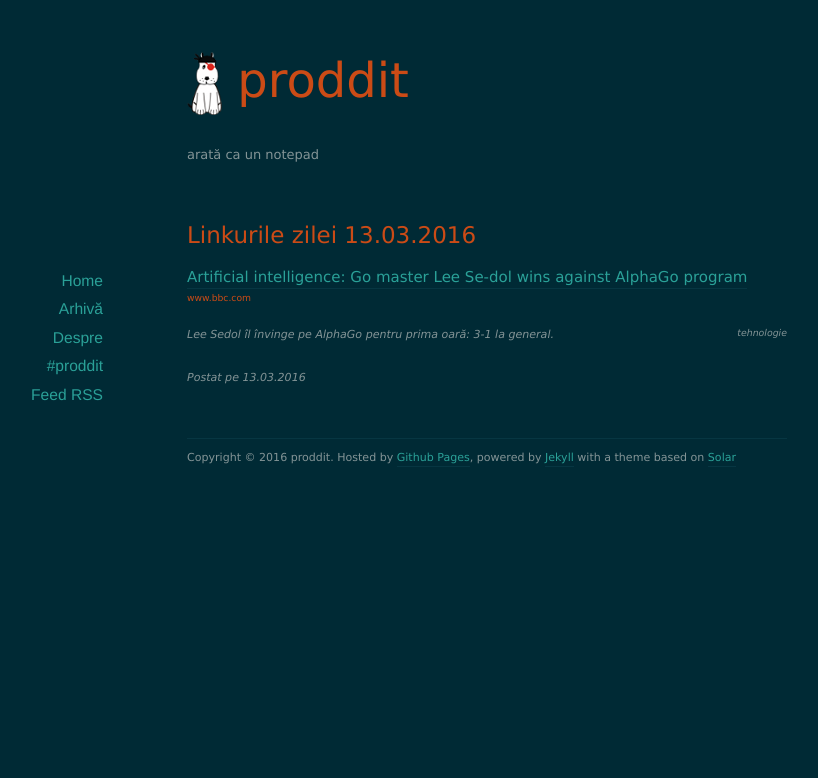
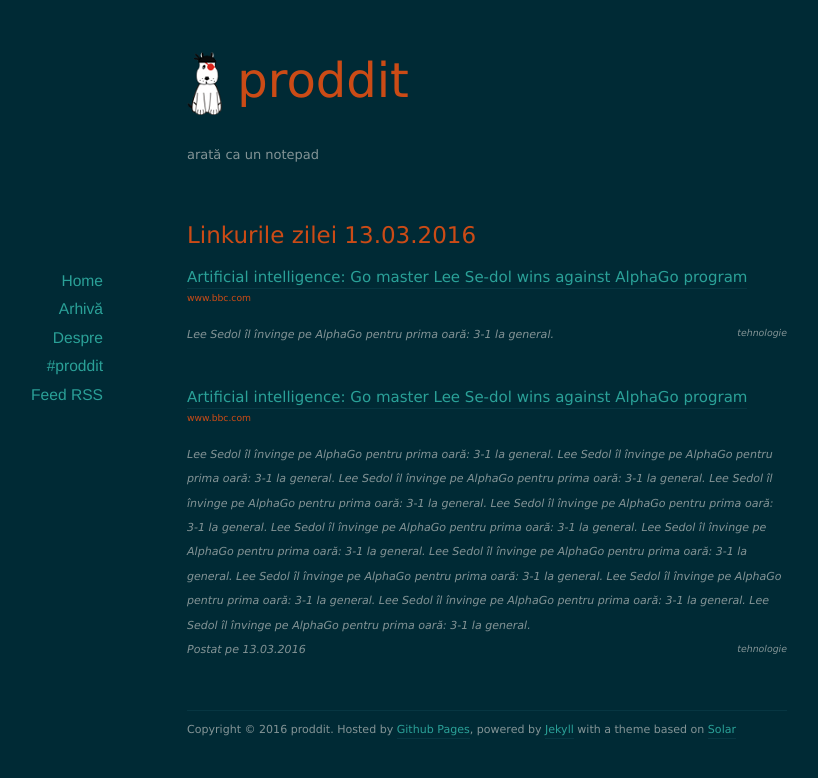
Before and after one commit to xolar/xolar.github.io, a Jekyll site: the page built from _posts/2016-03-13-linkurile-zilei.md, in a window 1280 px wide. Shown: the top 778 px of the page, without its empty margins (153-971 px from the left). Built offline with Jekyll 4.4.1, drawn with Linux system fonts in a browser that asks for light colours; nearby versions of some CDN libraries; comment, search, counter and statistics services are not loaded.

Commit message:
linkurile zilei Sun Mar 13 18:08:35 CET 2016

```diff
--- a/_posts/2016-03-13-linkurile-zilei.md
+++ b/_posts/2016-03-13-linkurile-zilei.md
@@ -9,3 +9,8 @@ title: Linkurile zilei 13.03.2016
 ## [Artificial intelligence: Go master Lee Se-dol wins against AlphaGo program](http://www.bbc.com/news/technology-35797102) <sup><sup><sup>www.bbc.com</sup></sup></sup>
 <span style="float: left;" ><sup>_Lee Sedol îl învinge pe AlphaGo pentru prima oară: 3-1 la general._</sup></span><span style="float: right;" ><sup><sup>_tehnologie_</sup></sup></span>
 <br/>
+<br/>
+
+## [Artificial intelligence: Go master Lee Se-dol wins against AlphaGo program](http://www.bbc.com/news/technology-35797102) <sup><sup><sup>www.bbc.com</sup></sup></sup>
+<span style="float: left;" ><sup>_Lee Sedol îl învinge pe AlphaGo pentru prima oară: 3-1 la general.    Lee Sedol îl învinge pe AlphaGo pentru prima oară: 3-1 la general.     Lee Sedol îl învinge pe AlphaGo pentru prima oară: 3-1 la general.    Lee Sedol îl învinge pe AlphaGo pentru prima oară: 3-1 la general.    Lee Sedol îl învinge pe AlphaGo pentru prima oară: 3-1 la general.    Lee Sedol îl învinge pe AlphaGo pentru prima oară: 3-1 la general.    Lee Sedol îl învinge pe AlphaGo pentru prima oară: 3-1 la general.    Lee Sedol îl învinge pe AlphaGo pentru prima oară: 3-1 la general.    Lee Sedol îl învinge pe AlphaGo pentru prima oară: 3-1 la general.    Lee Sedol îl învinge pe AlphaGo pentru prima oară: 3-1 la general.    Lee Sedol îl învinge pe AlphaGo pentru prima oară: 3-1 la general.    Lee Sedol îl învinge pe AlphaGo pentru prima oară: 3-1 la general._</sup></span><span style="float: right;" ><sup><sup>_tehnologie_</sup></sup></span>
+<br/>
```
